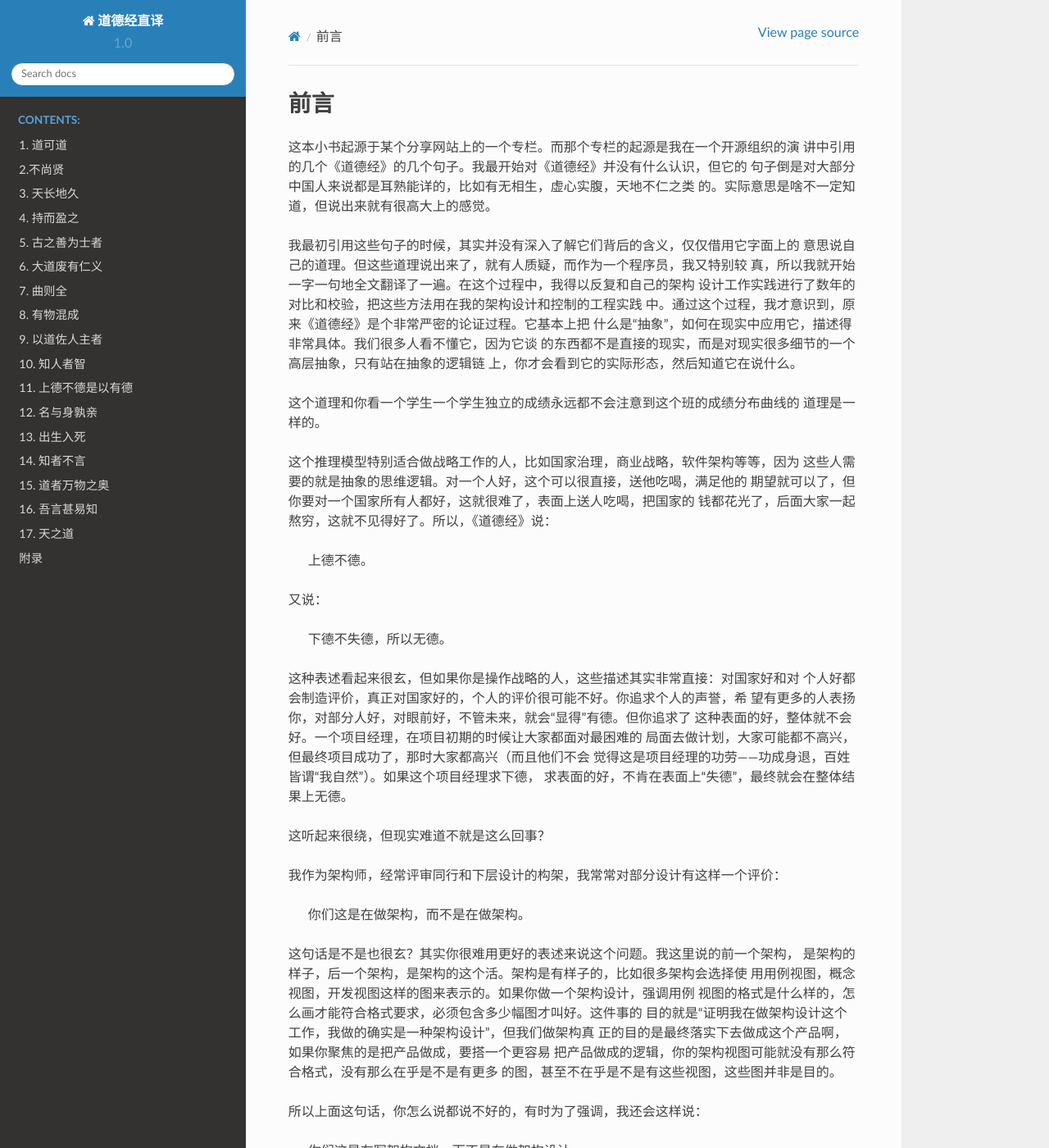
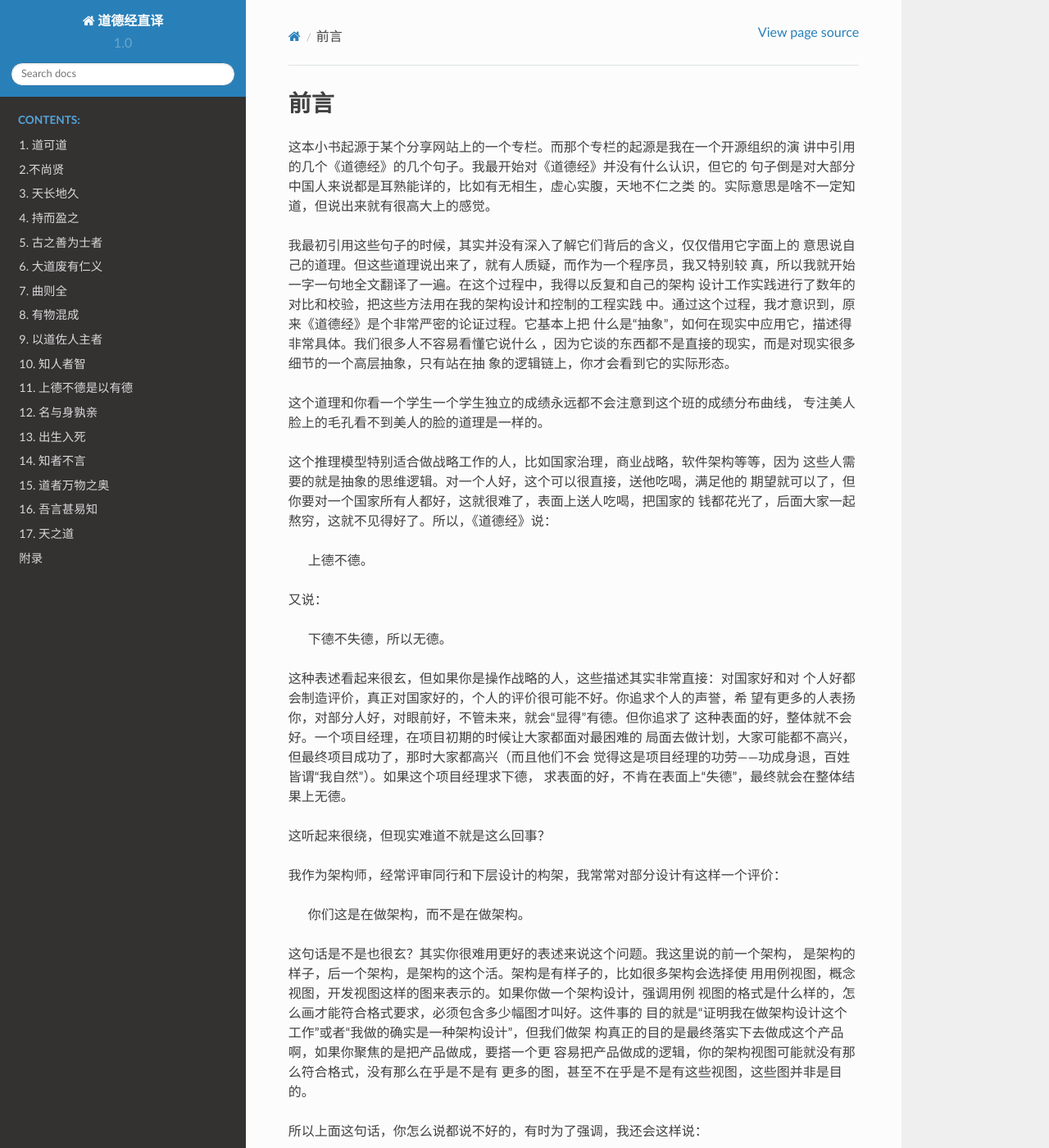
Before and after one commit to Kenneth-Lee/daodejing_translation, a Sphinx documentation site: the page built from source/README.rst, in a window 1280 px wide and 1400 px high. Shown: the whole window at 82% size. Built offline with Sphinx 7.4.7 and the Read the Docs theme 2.0.0, drawn with Linux system fonts in a browser that asks for light colours; formulas are drawn with MathJax 3; some of the changed text lies outside the part shown.

Commit message:
小用词修正
Signed-off-by: Kenneth Lee <Kenneth-Lee-2012@qq.com>

```diff
--- a/source/README.rst
+++ b/source/README.rst
@@ -16,12 +16,12 @@
 真，所以我就开始一字一句地全文翻译了一遍。在这个过程中，我得以反复和自己的架构
 设计工作实践进行了数年的对比和校验，把这些方法用在我的架构设计和控制的工程实践
 中。通过这个过程，我才意识到，原来《道德经》是个非常严密的论证过程。它基本上把
-什么是“抽象”，如何在现实中应用它，描述得非常具体。我们很多人看不懂它，因为它谈
-的东西都不是直接的现实，而是对现实很多细节的一个高层抽象，只有站在抽象的逻辑链
-上，你才会看到它的实际形态，然后知道它在说什么。
+什么是“抽象”，如何在现实中应用它，描述得非常具体。我们很多人不容易看懂它说什么
+，因为它谈的东西都不是直接的现实，而是对现实很多细节的一个高层抽象，只有站在抽
+象的逻辑链上，你才会看到它的实际形态。
 
-这个道理和你看一个学生一个学生独立的成绩永远都不会注意到这个班的成绩分布曲线的
-道理是一样的。
+这个道理和你看一个学生一个学生独立的成绩永远都不会注意到这个班的成绩分布曲线，
+专注美人脸上的毛孔看不到美人的脸的道理是一样的。
 
 这个推理模型特别适合做战略工作的人，比如国家治理，商业战略，软件架构等等，因为
 这些人需要的就是抽象的思维逻辑。对一个人好，这个可以很直接，送他吃喝，满足他的
@@ -52,10 +52,10 @@
 是架构的样子，后一个架构，是架构的这个活。架构是有样子的，比如很多架构会选择使
 用用例视图，概念视图，开发视图这样的图来表示的。如果你做一个架构设计，强调用例
 视图的格式是什么样的，怎么画才能符合格式要求，必须包含多少幅图才叫好。这件事的
-目的就是“证明我在做架构设计这个工作，我做的确实是一种架构设计”，但我们做架构真
-正的目的是最终落实下去做成这个产品啊，如果你聚焦的是把产品做成，要搭一个更容易
-把产品做成的逻辑，你的架构视图可能就没有那么符合格式，没有那么在乎是不是有更多
-的图，甚至不在乎是不是有这些视图，这些图并非是目的。
+目的就是“证明我在做架构设计这个工作”或者“我做的确实是一种架构设计”，但我们做架
+构真正的目的是最终落实下去做成这个产品啊，如果你聚焦的是把产品做成，要搭一个更
+容易把产品做成的逻辑，你的架构视图可能就没有那么符合格式，没有那么在乎是不是有
+更多的图，甚至不在乎是不是有这些视图，这些图并非是目的。
 
 所以上面这句话，你怎么说都说不好的，有时为了强调，我还会这样说：
 
@@ -67,6 +67,9 @@
 事的时候，是个抽象，但这件事本身，包含所有的细节，而且这些细节还在不断发生。我
 说你没有做架构，是指你的细节展示出来你的方向不是在为把产品做好，而你的辩解，是
 尝试定义一组少数的抽象，希望满足这些抽象，就觉得自己做了“架构设计”这个工作。
+
+我希望你不断增加的设计细节能“让产品做的更好”，而不是“你更像是在做架构设计”。后
+者为了“架构设计”这个名字更完美，让细节偏离了我们的目的。
 
 所以你不能怪老子故弄玄虚，因为这实在是没法表达，当你真的要表达一个确切的意思的
 时候，你就发现，语言真的非常无力。所以老子全文的基础就是：
@@ -86,7 +89,7 @@
 不同，是一直在转义的。既然如此，还不如用《道德经》里已经反复优化过的概念呢。
 
 而《道德经》的写作思路也是这样，它基本上不怎么发明新的名字，都是大家都用的名字
-你说德，那就是你说的那个德，你说贤，那就是你说的贤。只是你这么说，反映的不一定
+你说德，那就是你说的那个德；你说贤，那就是你说的贤。只是你这么说，反映的不一定
 就是你指的那个意思，而反映了另一个意思，老子给你点出来而已。所以，他会说：
 
         | 失道以后德，失德以后仁，失仁以后义，失义以后礼。
```
Also changed, not shown: other parts of source/README.rst (+2 -2 lines), 1 other file.
